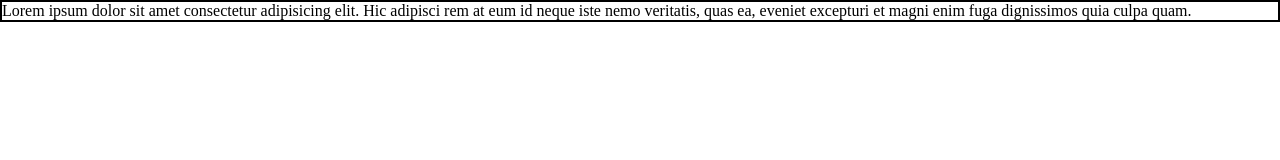
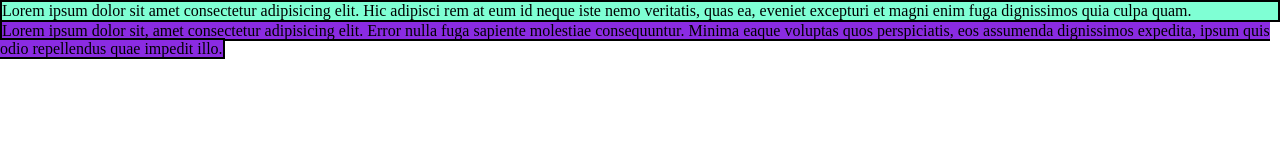
Before and after one commit to Tanishquppal220/Web-Development, a plain HTML site: page Video_23(Display property)/index.html in a window 1280 px wide. Drawn offline with Linux system fonts and the light colour scheme.

Commit message:
video 23

```diff
--- a/Video_23(Display property)/index.html
+++ b/Video_23(Display property)/index.html
@@ -14,6 +14,12 @@
         .block {
             display: block;
             border: 2px solid black;
+            background-color: aquamarine;
+        }
+        span{
+            display: inline;
+            border: 2px solid black;
+            background-color: blueviolet;
         }
     </style>
 </head>
@@ -23,6 +29,7 @@
         Lorem ipsum dolor sit amet consectetur adipisicing elit. Hic adipisci rem at eum id neque iste nemo veritatis,
         quas ea, eveniet excepturi et magni enim fuga dignissimos quia culpa quam.
     </div>
+    <span>Lorem ipsum dolor sit, amet consectetur adipisicing elit. Error nulla fuga sapiente molestiae consequuntur. Minima eaque voluptas quos perspiciatis, eos assumenda dignissimos expedita, ipsum quis odio repellendus quae impedit illo.</span>
 </body>
 
 </html>
```
